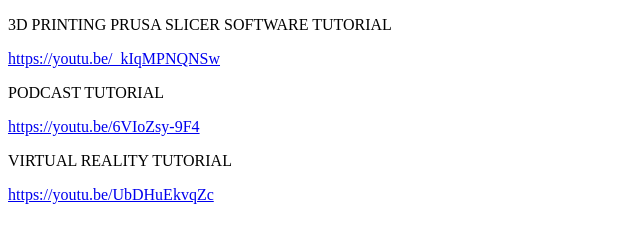
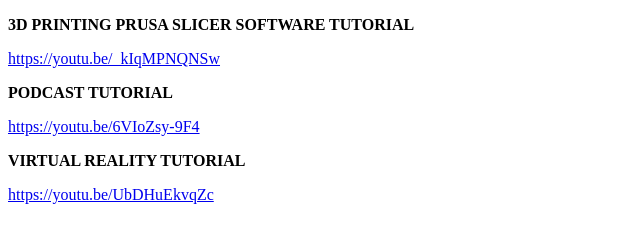
Before and after one commit to ChanduKonda/tutorials-csi, a plain HTML site: page index.html in a window 1280 px wide. Shown: the whole page, without its empty margins (0-640 px from the left). Drawn offline with Linux system fonts and the light colour scheme.

Commit message:
Update index.html

```diff
--- a/index.html
+++ b/index.html
@@ -5,11 +5,11 @@
     </title>
     <body>
 
-        <p>3D PRINTING PRUSA SLICER SOFTWARE TUTORIAL</p>
+        <p><strong>3D PRINTING PRUSA SLICER SOFTWARE TUTORIAL</strong></p>
         <a href="https://youtu.be/_kIqMPNQNSw">https://youtu.be/_kIqMPNQNSw</a>
-        <p>PODCAST TUTORIAL</p>
+        <p><strong>PODCAST TUTORIAL</strong></p>
         <a href="https://youtu.be/6VIoZsy-9F4"> https://youtu.be/6VIoZsy-9F4 </a>
-        <p>VIRTUAL REALITY TUTORIAL</p>
+        <p><strong>VIRTUAL REALITY TUTORIAL</strong></p>
         <a href="https://youtu.be/UbDHuEkvqZc"> https://youtu.be/UbDHuEkvqZc </a>
 
     </body>
```
